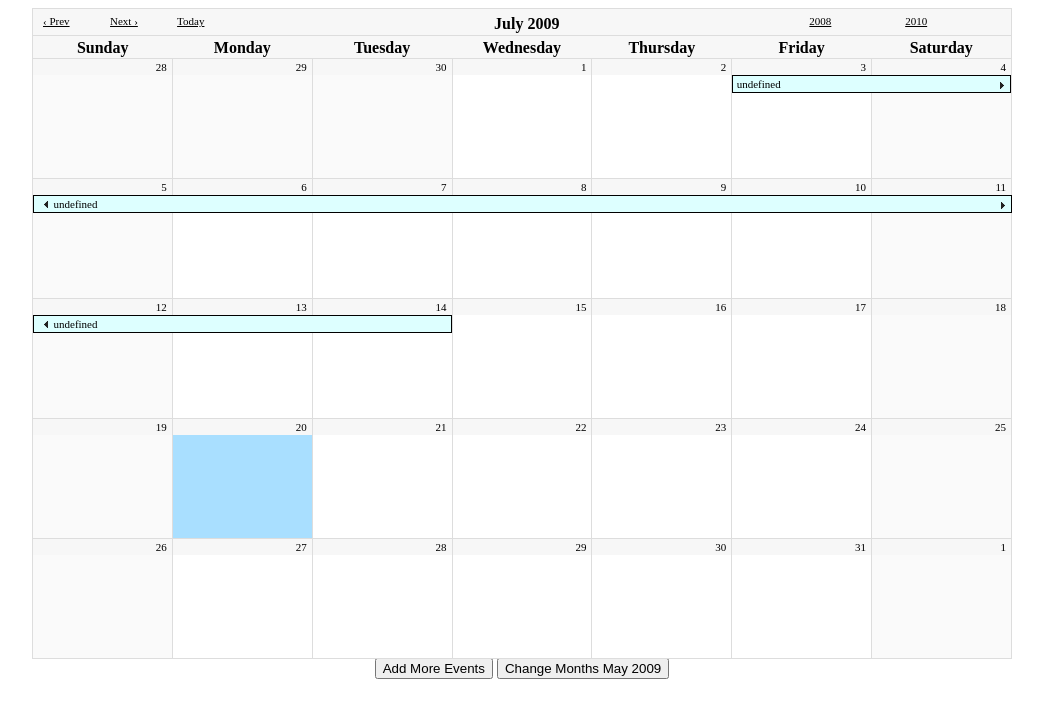
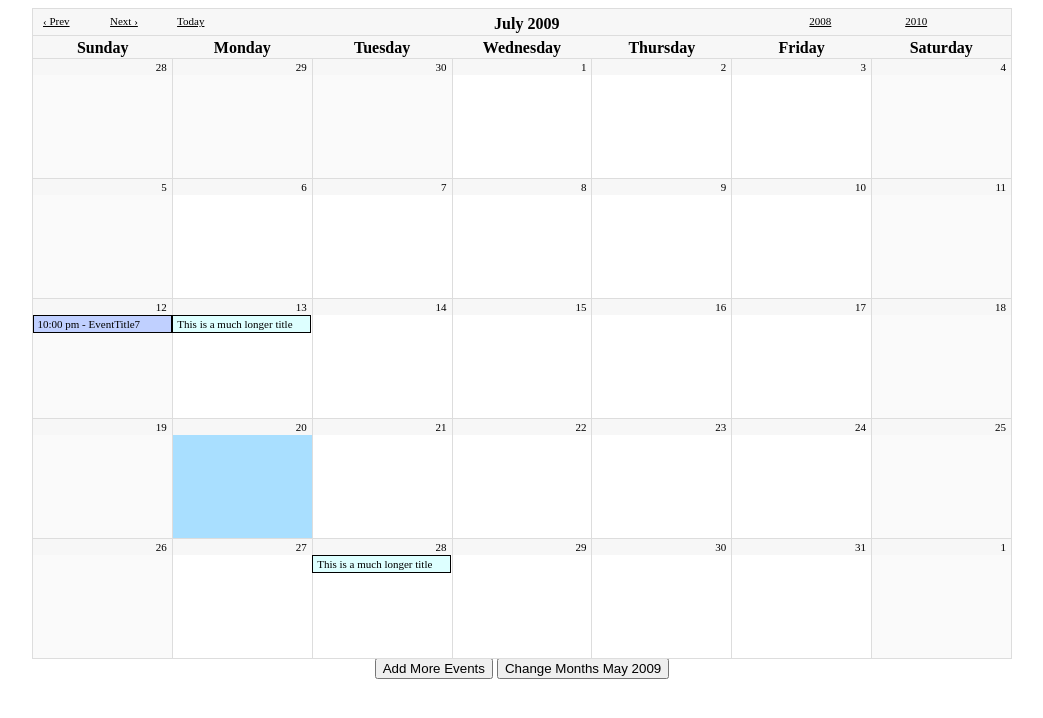
Before and after one commit to KyleLeneau/jMonthCalendar, a plain HTML site: page src/Index.html in a window 1280 px wide. Shown: the whole page, without its empty margins (118-1161 px from the left). Drawn offline with nearby package versions, Linux system fonts and the light colour scheme.

Commit message:
Fixing up examples and changed event link generation.

```diff
--- a/src/Index.html
+++ b/src/Index.html
@@ -48,29 +48,22 @@
 				onEventBlockOut: function(event) {
 					return true;
 				},
-				onDayLinkClick: function(date) {
-					alert(date.toLocaleDateString());
-					return true;
+				onDayLinkClick: function(event) {
+					alert(event.data.Date.toLocaleDateString());
 				},
-				onDayCellDblClick: function(date) {
-					alert("Date dbl clicked, (for adding new events at this date etc.)");
-					return true;
+				onDayCellDblClick: function(event) {
+					alert(event.data.Date.toLocaleDateString());
 				}
 			};
 
 
-			var events = [ 	{ "EventID": 1, "StartDateTime": "new Date(2009, 4, 29)", "EndDateTime": "new Date(2009, 5, 3)", "Title": "10:00 pm - EventTitle1", "URL": "#", "Description": "This is a sample event description" },
-							{ "EventID": 6, "StartDateTime": "new Date(2009, 4, 29)", "EndDateTime": "new Date(2009, 5, 3)", "Title": "10:00 pm - EventTitle6", "URL": "#", "Description": "This is a sample event description" },
-							{ "EventID": 7, "StartDateTime": new Date(2009, 5, 12), "Title": "10:00 pm - EventTitle7", "URL": "#", "Description": "This is a sample event description" },
-							{ "EventID": 3, "StartDateTime": "2009-05-28T12:30:00.0000000", "Title": "This is a much longer title", "URL": "#", "Description": "This is a sample event description", "CssClass": "Meeting" },
-							{ "EventID": 4, "StartDateTime": new Date(2009, 5, 13), "Title": "This is a much longer title", "URL": "#", "Description": "This is a sample event description", "CssClass": "Meeting" },
-							{ "EventID": 5, "StartDateTime": "2009-07-03", "EndDateTime": "2009-07-14", "Title": "This is a much longer title", "URL": "#", "Description": "This is a sample event description", "CssClass": "Meeting" }
+			var events = [ 	{ "EventID": 1, "StartDateTime": "new Date(2009, 6, 29)", "EndDateTime": "new Date(2009, 5, 3)", "Title": "10:00 pm - EventTitle1", "URL": "#", "Description": "This is a sample event description" },
+							{ "EventID": 6, "StartDateTime": "new Date(2009, 6, 29)", "EndDateTime": "new Date(2009, 5, 3)", "Title": "10:00 pm - EventTitle6", "URL": "#", "Description": "This is a sample event description" },
+							{ "EventID": 7, "StartDateTime": new Date(2009, 6, 12), "Title": "10:00 pm - EventTitle7", "URL": "#", "Description": "This is a sample event description" },
+							{ "EventID": 3, "StartDateTime": "2009-07-28T12:30:00.0000000", "Title": "This is a much longer title", "URL": "#", "Description": "This is a sample event description", "CssClass": "Meeting" },
+							{ "EventID": 4, "StartDateTime": new Date(2009, 6, 13), "Title": "This is a much longer title", "URL": "#", "Description": "This is a sample event description", "CssClass": "Meeting" },
+							{ "EventID": 5, "StartDateTime": "2009-06-03", "EndDateTime": "2009-06-14", "Title": "This is a much longer title", "URL": "#", "Description": "This is a sample event description", "CssClass": "Meeting" }
 			];
-
-			var newoptions = { };
-			var newevents = [ ];
-			//$.jMonthCalendar.Initialize(newoptions, newevents);
-
 
 			$.jMonthCalendar.Initialize(options, events);
 
--- a/src/js/jMonthCalendar.js
+++ b/src/js/jMonthCalendar.js
@@ -4,7 +4,7 @@
 * Author:  Kyle LeNeau
 * Email:  kyle.leneau@gmail.com
 * Project Hompage:  http://www.bytecyclist.com/projects/jmonthcalendar
-* Source:  http://code.google.com/p/jmonthcalendar
+* Source:  http://github.com/KyleLeneau/jMonthCalendar
 *
 */
 (function($) {
@@ -460,10 +460,10 @@
 		}
 
 		var link;
-		if (event.URL && event.URL.length > 0) {
-			link = jQuery('<a href="' + event.URL + '">' + event.Title + '</a>');
+		if (ev.URL && ev.URL.length > 0) {
+			link = jQuery('<a href="' + ev.URL + '">' + ev.Title + '</a>');
 		} else {
-			link = jQuery('<a>' + event.Title + '</a>');
+			link = jQuery('<a>' + ev.Title + '</a>');
 		}
 		link.bind('click', { Event: ev }, def.onEventLinkClick);
 
```
